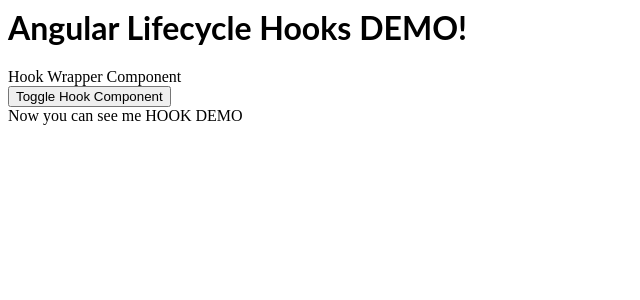
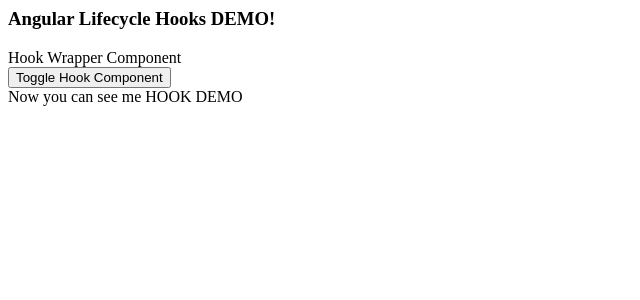
Before and after one commit to sajithahd/Angular-Example---Lifecycle-Hooks, an Angular app: page / in a window 1280 px wide. Shown: the top 300 px of the page, without its empty margins (0-640 px from the left). Built offline with nearby package versions, Linux system fonts and the light colour scheme.

Commit message:
2 files modified

```diff
--- a/src/app/app.component.html
+++ b/src/app/app.component.html
@@ -1,2 +1,2 @@
-<hello appName="{{ appName }}"></hello>
+<header appName="{{ appName }}"></header>
 <hook-wrapper></hook-wrapper>
--- a/src/app/hello.component.ts
+++ b/src/app/hello.component.ts
@@ -1,9 +1,8 @@
 import { Component, Input } from '@angular/core';
 
 @Component({
-  selector: 'hello',
-  template: `<h1>{{appName}}!</h1>`,
-  styles: [`h1 { font-family: Lato; }`]
+  selector: 'header',
+  template: `<h3>{{appName}}!</h3>`
 })
 export class HelloComponent  {
   @Input() appName: string;
```
